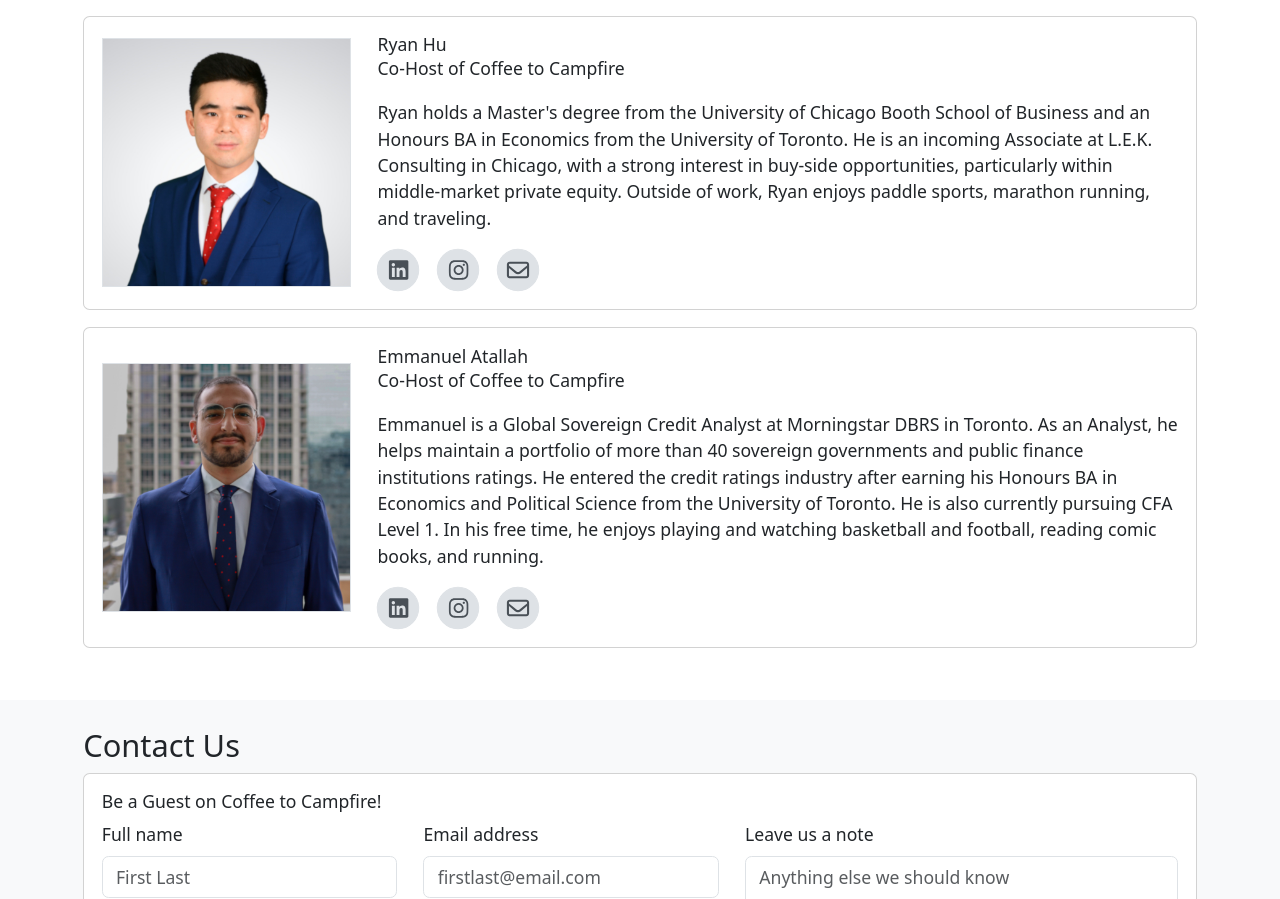
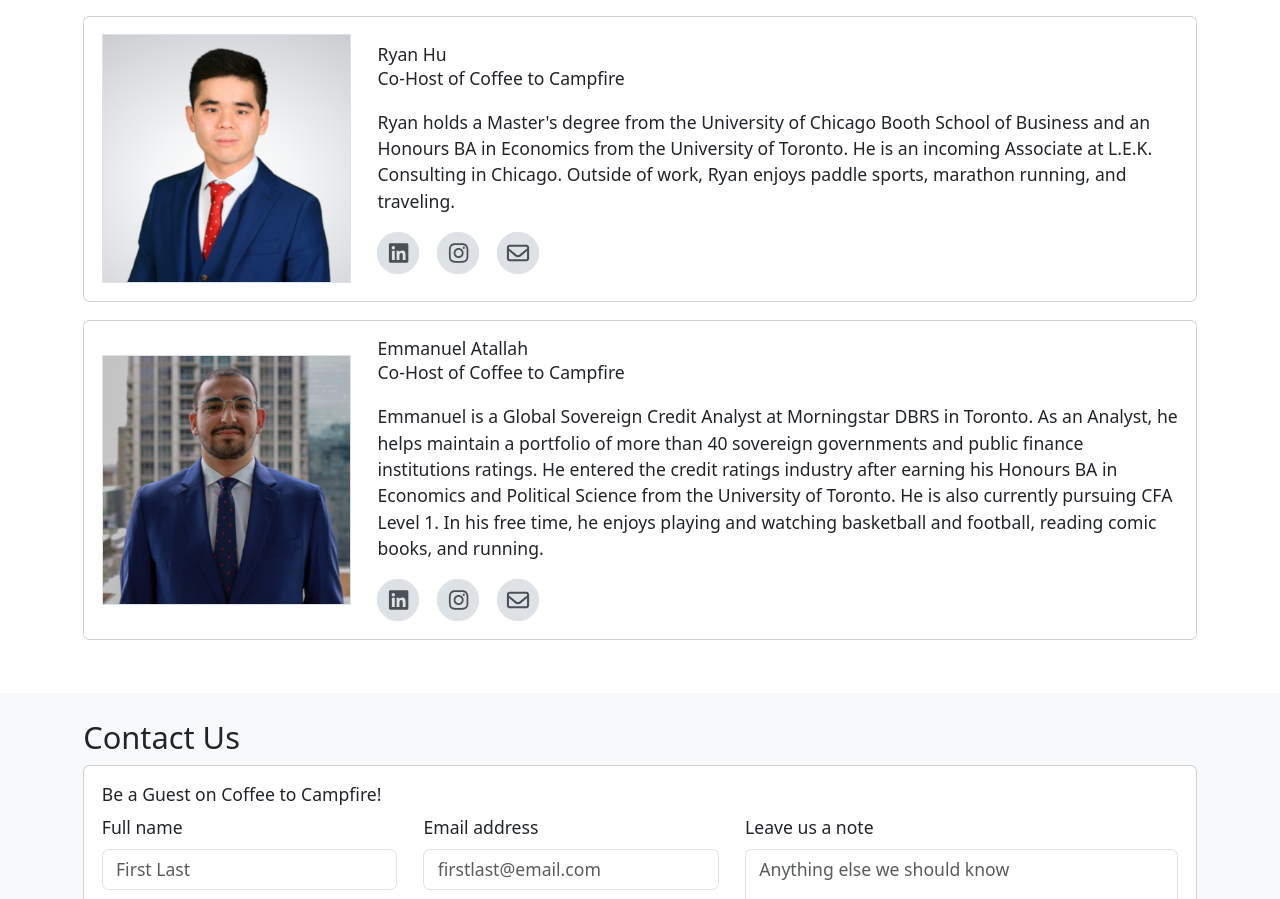
Before and after one commit to willdufault/ctc-podcast, a React (Vite) app: page / in a window 1280 px wide. Shown: the part 1935-2834 px from the top of the page. Built offline with nearby package versions, Linux system fonts and the light colour scheme.

Commit message:
ryan desc

```diff
--- a/src/components/About/index.tsx
+++ b/src/components/About/index.tsx
@@ -88,10 +88,8 @@ export default function About() {
                     Ryan holds a Master's degree from the University of Chicago
                     Booth School of Business and an Honours BA in Economics from
                     the University of Toronto. He is an incoming Associate at
-                    L.E.K. Consulting in Chicago, with a strong interest in
-                    buy-side opportunities, particularly within middle-market
-                    private equity. Outside of work, Ryan enjoys paddle sports,
-                    marathon running, and traveling.
+                    L.E.K. Consulting in Chicago. Outside of work, Ryan enjoys
+                    paddle sports, marathon running, and traveling.
                   </p>
                   <div className="d-flex column-gap-3">
                     <Social
```
